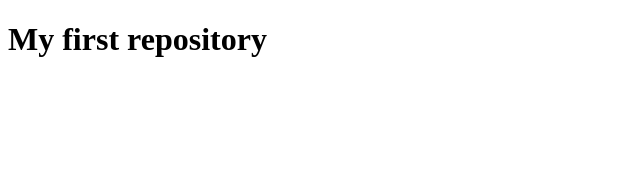
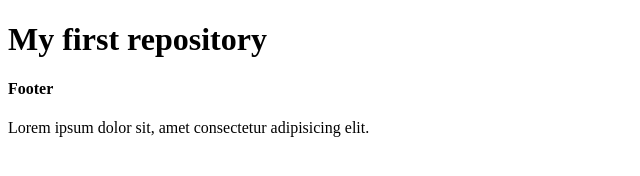
Before and after one commit to pberkut/test-git-01, a plain HTML site: page index.html in a window 1280 px wide. Shown: the whole page, without its empty margins (0-640 px from the left). Drawn offline with Linux system fonts and the light colour scheme.

Commit message:
Add page-footer

```diff
--- a/index.html
+++ b/index.html
@@ -9,6 +9,12 @@
 
 <body>
     <h1>My first repository</h1>
+
+
+    <footer>
+        <h4>Footer</h4>
+        <p>Lorem ipsum dolor sit, amet consectetur adipisicing elit.</p>
+    </footer>
 </body>
 
 </html>
```
